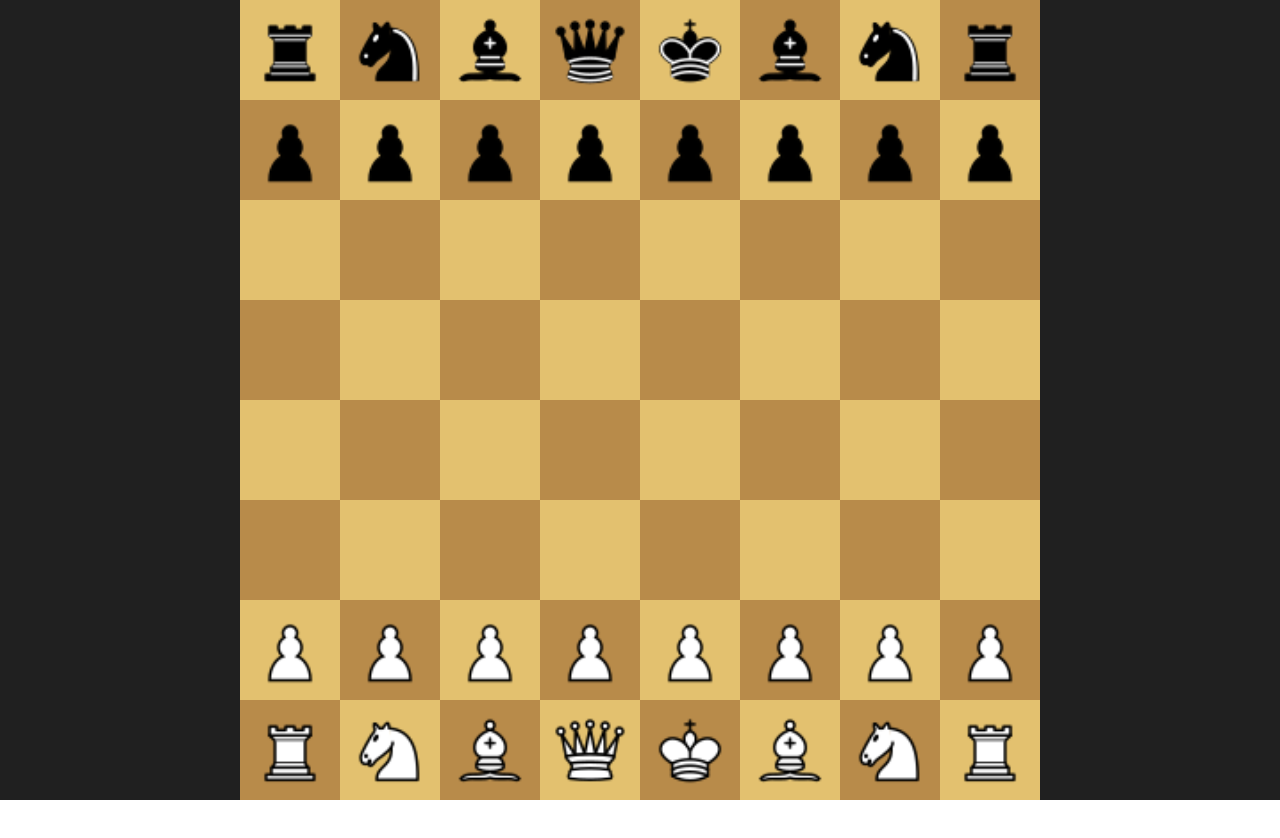
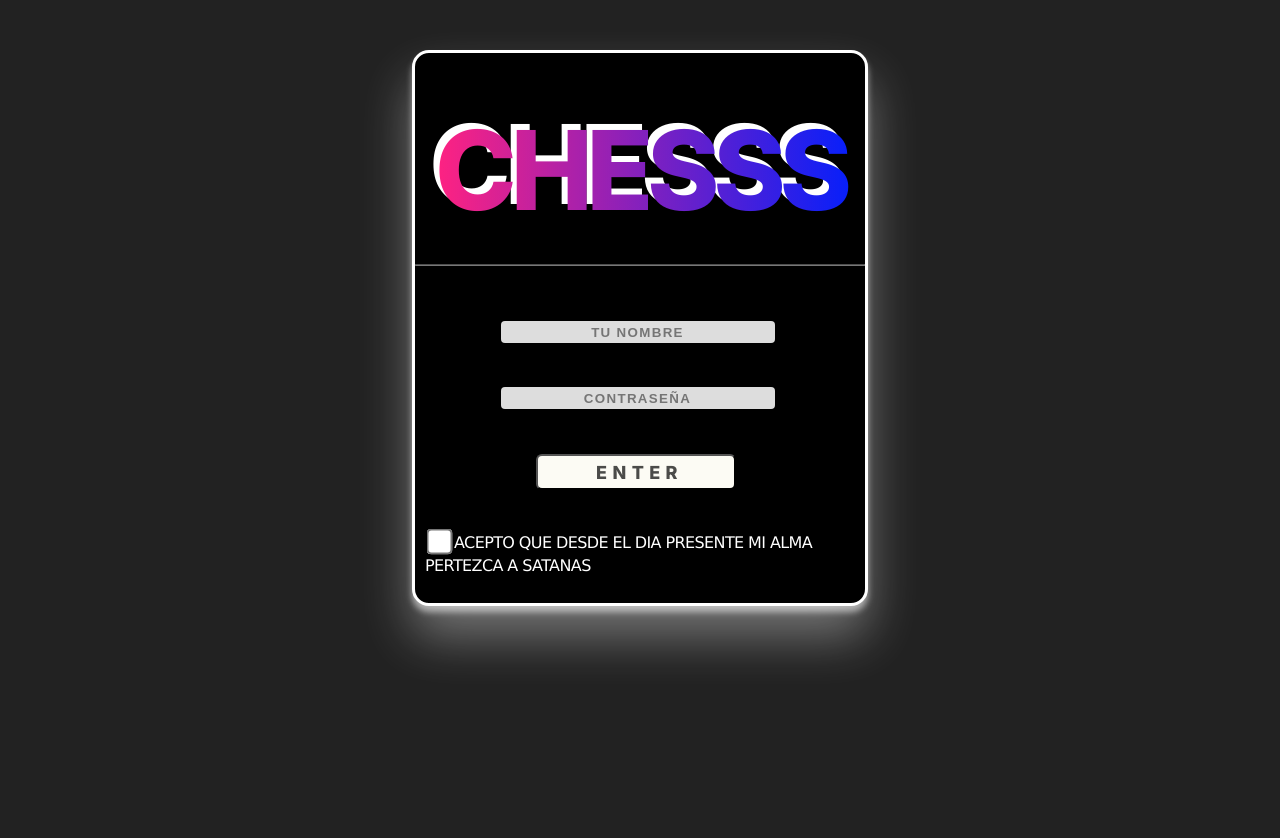
Before and after one commit to benjamalegni/chesss, a React (Create React App) app: page / in a window 1280 px wide. Shown: the top 838 px of the page. Before the commit the page ends 800 px from the top, so only its background shows below. Built offline with nearby package versions, Linux system fonts and the light colour scheme.

Commit message:
added login page

```diff
--- a/src/App.tsx
+++ b/src/App.tsx
@@ -1,10 +1,10 @@
 import './App.css';
-import Chessboard from './components/Chessboard/Chessboard';
+import LoginComponent from './login/LoginComponent';
 
 function App() {
   return (
-    <div className="Chess" id="app">
-      <Chessboard/>
+    <div>
+     <LoginComponent/>
     </div>
   );
 }
--- /dev/null
+++ b/src/login/LoginComponent.tsx
@@ -0,0 +1,79 @@
+import React, { useState } from "react";
+import "./LoginStyle.css"; // Importar estilos
+import Chessboard from "../components/Chessboard/Chessboard";
+
+const LoginComponent: React.FunctionComponent= () => {
+  const [username, setUsername] = useState<string>("");
+  const [password, setPassword] = useState<string>("");
+  const [termsAccepted, setTermsAccepted] = useState<boolean>(false);
+  const [isLoggedIn, setIsLoggedIn] = useState<boolean>(false);
+
+  const handleLogin = (event: React.FormEvent) => {
+    event.preventDefault();
+    const users:{[key:string]:string} = {
+      usuario1: "password1",
+      usuario2: "password2",
+      admin: "12345",
+    };
+
+    if (!username || !password) {
+      alert("Los campos no pueden estar vacíos");
+      return;
+    }
+
+    if (!termsAccepted) {
+      alert("Para entrar a este sitio es necesario vender tu alma a Satanás");
+      return;
+    }
+
+    users[username] && users[username] === password
+      ? setIsLoggedIn(true): alert("Usuario o contraseña incorrecta");
+  };
+
+  return (
+    <div>
+      {isLoggedIn ? ( // Renderizado condicional
+        <div className="Chess" id="app">
+          <Chessboard />
+        </div>
+      ) : (
+        <div id="container">
+          <h1>
+            <span id="title">CHESSS</span>
+          </h1>
+          <hr />
+          <form onSubmit={handleLogin}>
+            <input
+              className="div_input div_input-hover"
+              type="text"
+              placeholder="TU NOMBRE"
+              value={username}
+              onChange={(e) => setUsername(e.target.value)}
+            />
+            <br />
+            <input
+              className="div_input"
+              type="password"
+              placeholder="CONTRASEÑA"
+              value={password}
+              onChange={(e) => setPassword(e.target.value)}
+            />
+            <br />
+            <input id="div_button" type="submit" value="ENTER" />
+            <br />
+            <label id="terms">
+              <input
+                type="checkbox"
+                id="terms_input"
+                checked={termsAccepted}
+                onChange={(e) => setTermsAccepted(e.target.checked)}
+              />
+            </label>
+          </form>
+        </div>
+      )}
+    </div>
+  );
+};
+
+export default LoginComponent;
--- a/src/login/style.css
+++ b/src/login/LoginStyle.css
@@ -1,10 +1,12 @@
+@import url('https://fonts.googleapis.com/css2?family=Inter:wght@800&display=swap');
 
 body{
   margin:0;
   padding:0;
   font-family:'Inter';
   font-size:55px;
-  background:linear-gradient(195deg,#ff2281, #011ffd);
+  /*background:linear-gradient(195deg,#ff2281, #011ffd);*/
+  background-color: #222;
   height:100vh;
   animation:gradient-background 7s infinite alternate;
   background-size:400%;
@@ -21,6 +23,7 @@ h1{
 }
 
 #title{
+  font-family:'Inter';
   color:#fff;
   font-size: 110px;
   letter-spacing: -0.4rem;
@@ -83,7 +86,7 @@ hr{
   justify-content: center;
   border:solid #fff 3px;
   border-radius:17px;
-  box-shadow: 0 20px 40px rgba(0,0,0,0.19), 0 6px 6px rgba(0,0,0,0.23);
+  box-shadow: 0 30px 50px rgba(255, 255, 255, 0.376), 0 6px 6px rgba(255, 255, 255, 0.54);
   background-color:#000;
   margin:50px auto;
   overflow:hidden;
--- a/src/login/index.html
+++ /dev/null
@@ -1,24 +0,0 @@
-<!DOCTYPE html>
-<head>
-  <link href="https://fonts.googleapis.com/css2?family=Inter:wght@800&display=swap" rel="stylesheet">
-  <link rel="stylesheet" href="style.css">
-</head>
-<body>
-<div id="container">
-  <h1>
-    <span id="title">CHESSS</span>
-  </h1>
-  <hr>
-  <input class="div_input div_input-hover" type="name" placeholder="TU NOMBRE">
-  <br>
-  <input class="div_input" type="password" placeholder="CONTRASEÑA">
-  <br>
-  <input id="div_button" type="submit" name="submit" value="ENTER" placeholder="Submit">
-  <br>
-  <label id="terms">
-    <input type="checkbox" id="terms_input">
-  </label>
-</div>
-    <script type="text/javascript" src="script.js"></script>
-  </body>
-</html>
```
Also changed, not shown: src/login/script.js (deleted, +0 -28 lines).
